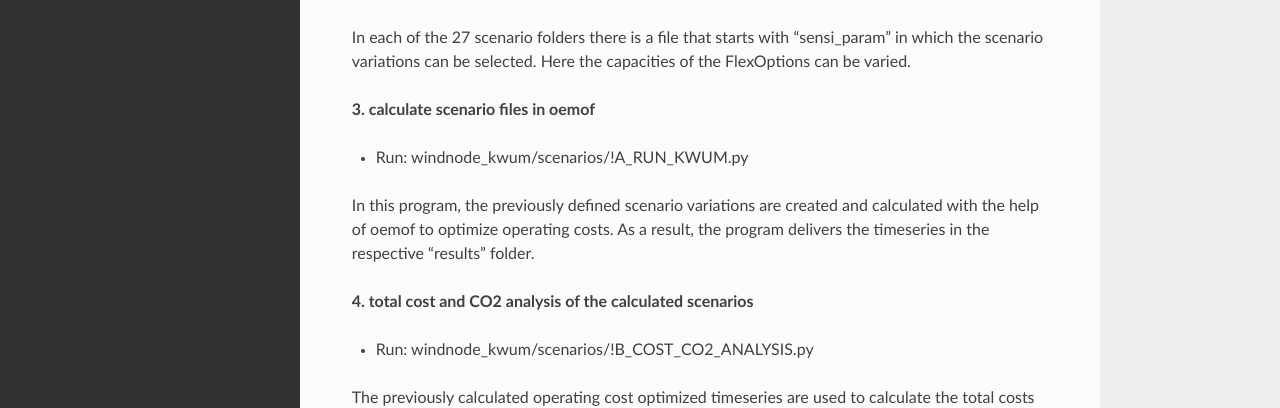
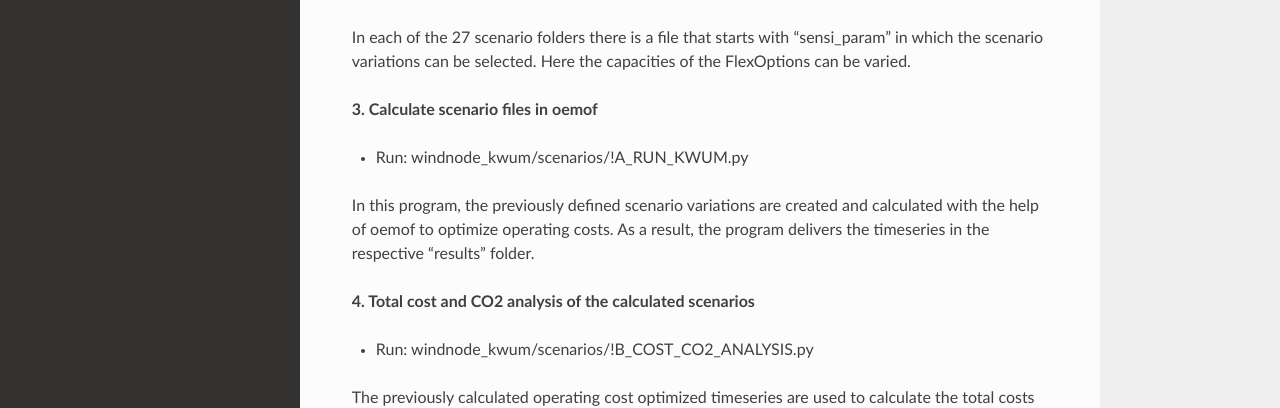
Before and after one commit to windnode/WindNODE_KWUM, a Sphinx documentation site: the page built from doc/quickstart.rst, in a window 1280 px wide and 1141 px high. Shown: the part 422-830 px from the top of the window. Built offline with Sphinx 7.4.7 and the Read the Docs theme 2.0.0, drawn with Linux system fonts in a browser that asks for light colours; formulas are drawn with MathJax 3.

```diff
--- a/doc/quickstart.rst
+++ b/doc/quickstart.rst
@@ -17,13 +17,13 @@ Integrate the folders one level above the KWUM project.
 
 In each of the 27 scenario folders there is a file that starts with "sensi_param" in which the scenario variations can be selected. Here the capacities of the FlexOptions can be varied.
 
-**3. calculate scenario files in oemof**
+**3. Calculate scenario files in oemof**
 
 - Run: windnode_kwum/scenarios/!A_RUN_KWUM.py
 
 In this program, the previously defined scenario variations are created and calculated with the help of oemof to optimize operating costs. As a result, the program delivers the timeseries in the respective "results" folder.
 
-**4. total cost and CO2 analysis of the calculated scenarios**
+**4. Total cost and CO2 analysis of the calculated scenarios**
 
 - Run: windnode_kwum/scenarios/!B_COST_CO2_ANALYSIS.py
 
```
